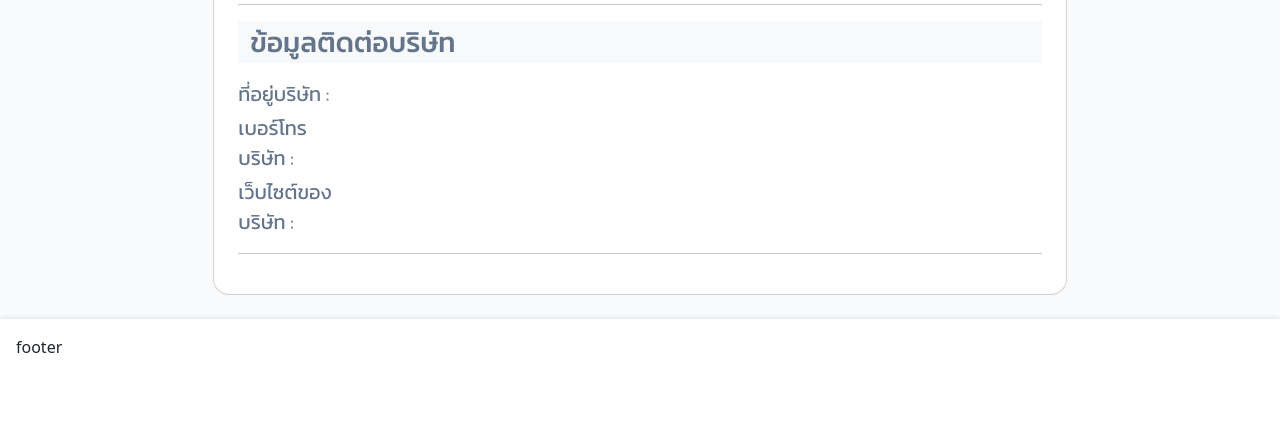
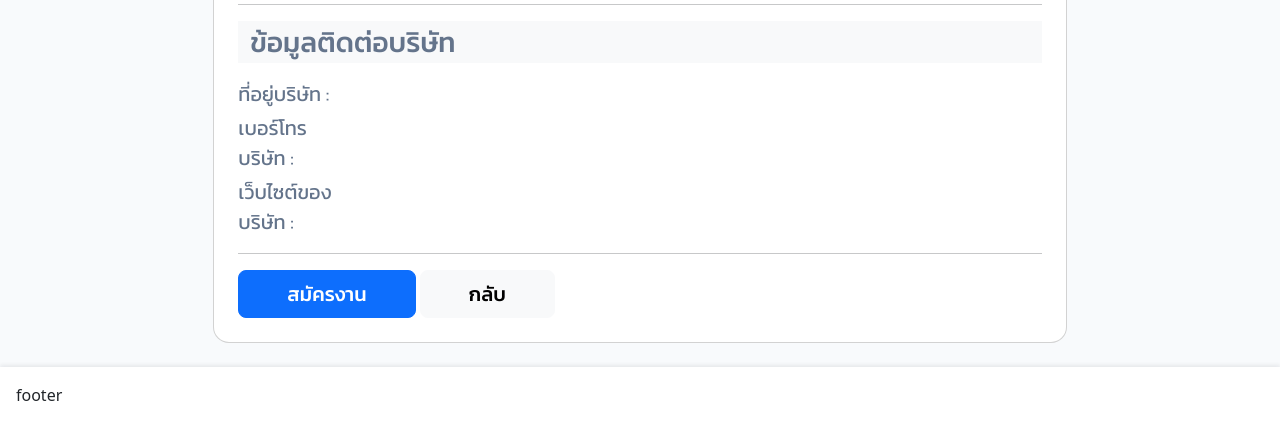
Before and after one commit to prinza16/khonkaenjob, a PHP site: page /work_show.php in a window 1280 px wide. Shown: the part 1248-1671 px from the top of the page. Before the commit the page ends 1601 px from the top, so only its background shows below. Run offline with PHP 8.4, Linux system fonts and the light colour scheme; data that the repository does not hold is empty; some libraries are stand-ins or nearby versions.

Commit message:
no message

```diff
--- a/navbar.php
+++ b/navbar.php
@@ -98,7 +98,7 @@ if (isset($_SESSION['user_id'])) {
                         <label class="fw-medium fs-5"><i class="fa-regular fa-circle-user me-2 fa-lg fw-bold"></i>ผู้ประกอบการ</label>
                     </div>
                     <div>
-                        <a href="register_applicants.php" class="btn btn-primary container">สมัครงาน</a>
+                        <a href="register_entrepreneur.php" class="btn btn-primary container">สมัครงาน</a>
                     </div>
                 </div>
             </div>
--- a/register_applicants.php
+++ b/register_applicants.php
@@ -5,6 +5,7 @@
     <div class="card card-width-custom" style="border-radius: 20px;">
         <div class="card-body d-flex justify-content-center align-items-center">
             <form class="col-12" action="register_db.php" method="POST" enctype="multipart/form-data">
+                <input type="hidden" name="role" value="applicants">
                 <div class="container text-center">
                     <label class="fs-1 fw-bold">Register</label>
                 </div>
--- a/register_entrepreneur.php
+++ b/register_entrepreneur.php
@@ -5,6 +5,7 @@
     <div class="card card-width-custom" style="border-radius: 20px;">
         <div class="card-body d-flex justify-content-center align-items-center">
             <form class="col-12" action="register_db.php" method="POST" enctype="multipart/form-data">
+                <input type="hidden" name="role" value="entrepreneur">
                 <div class="container text-center">
                     <label class="fs-1 fw-bold">Register</label>
                 </div>
--- a/work_show.php
+++ b/work_show.php
@@ -199,6 +199,10 @@ if (isset($_GET['job_id']) && is_numeric($_GET['job_id'])) {
                             </div>
                         </div>
                         <hr>
+                        <div>
+                            <button class="btn btn-lg btn-primary fw-medium px-5" style="font-family: 'Kanit', sans-serif !important;">สมัครงาน</button>
+                            <button class="btn btn-lg btn-light fw-medium px-5" style="font-family: 'Kanit', sans-serif !important;">กลับ</button>
+                        </div>
                     </div>
                 </div>
             </div>
```
Also changed, not shown: register_db.php (+7 -6 lines), uploads/9f729194610856ec4b42ab37105d8b5a.jpg (added).
